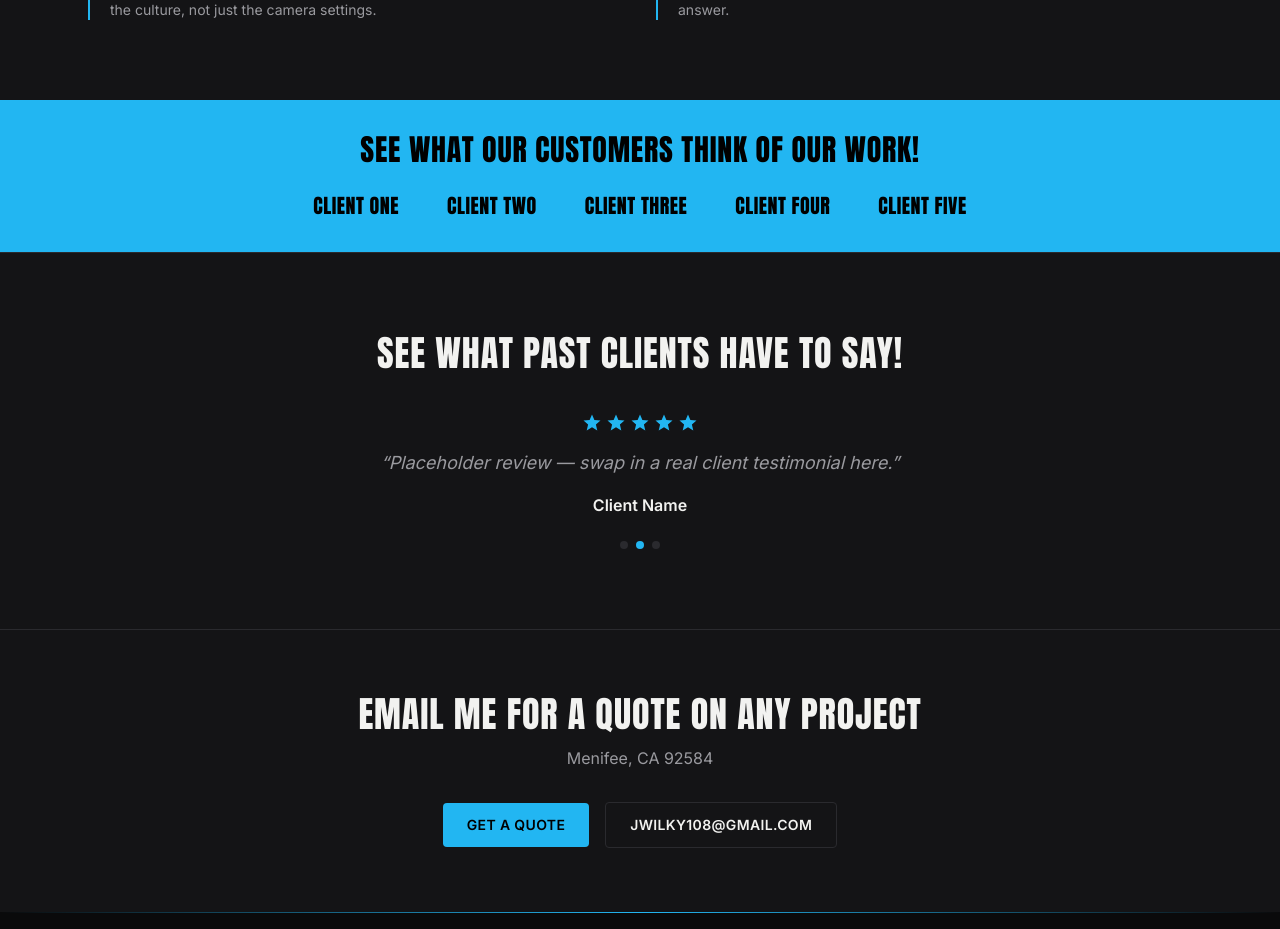
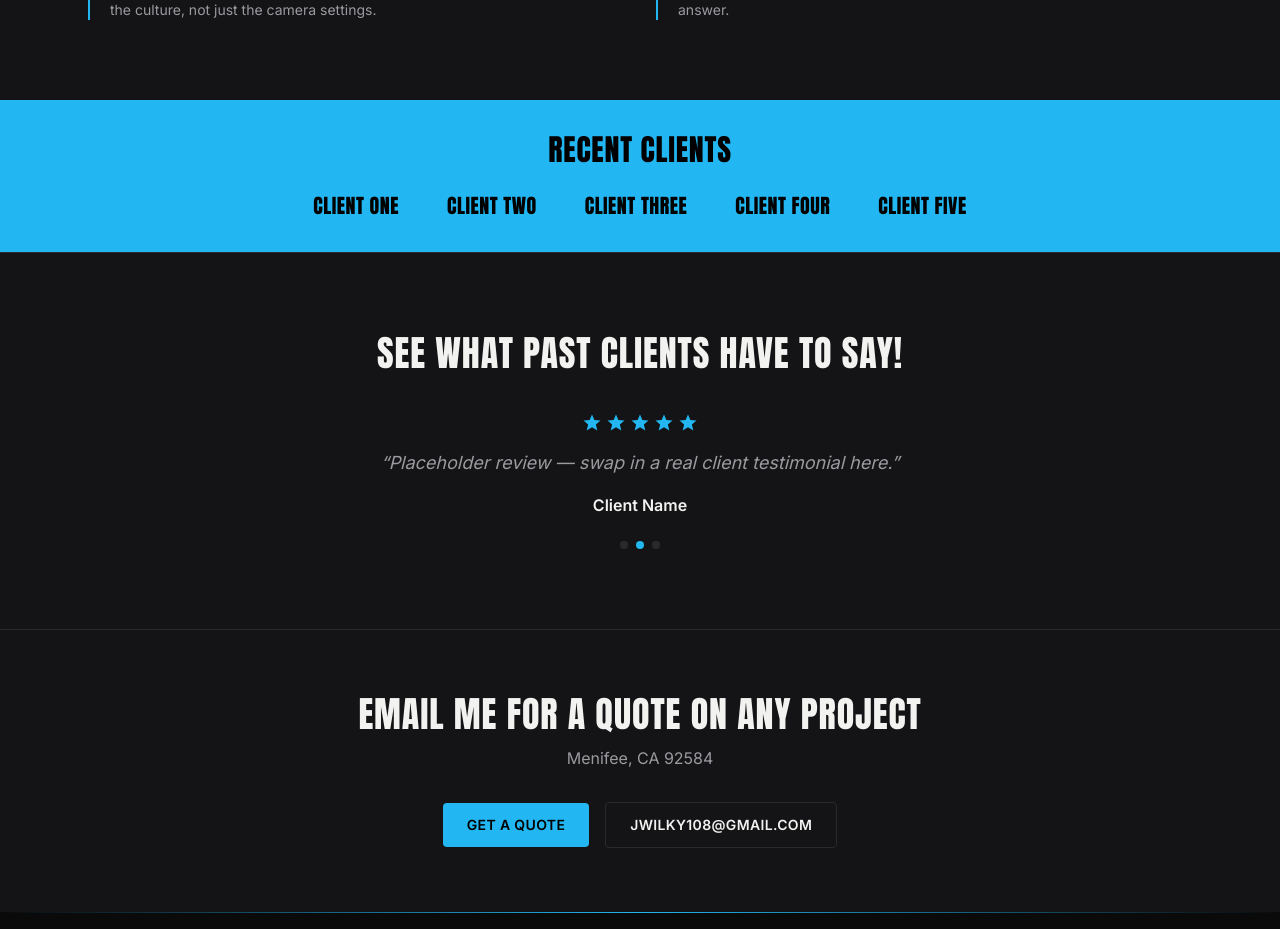
Before and after one commit to WilkyProductions/WilkyProductions, a Next.js app: page / in a window 1280 px wide. Shown: the part 1443-2372 px from the top of the page. Built offline with nearby package versions, Linux system fonts and the light colour scheme.

Commit message:
Fix clients section heading text to 'Recent Clients'

```diff
--- a/src/app/page.tsx
+++ b/src/app/page.tsx
@@ -122,7 +122,7 @@ export default function Home() {
 
       <section className="bg-accent py-8">
         <h2 className="text-center font-display text-2xl uppercase tracking-wide text-black sm:text-3xl">
-          See what our customers think of our work!
+          Recent Clients
         </h2>
         <div className="mx-auto mt-6 flex max-w-6xl flex-wrap items-center justify-center gap-x-12 gap-y-4 px-6">
           {clients.map((name) => (
```
